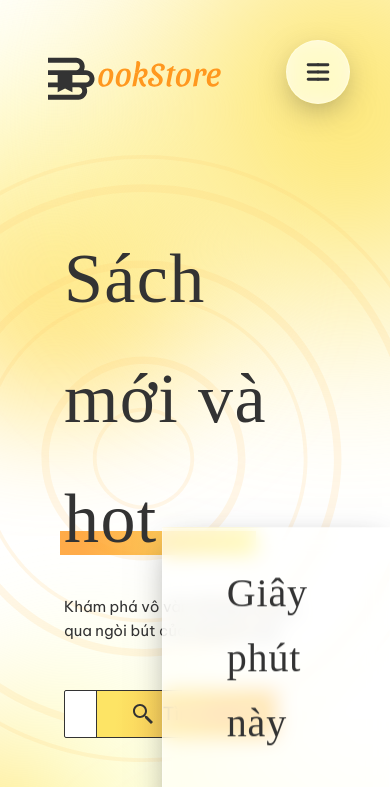
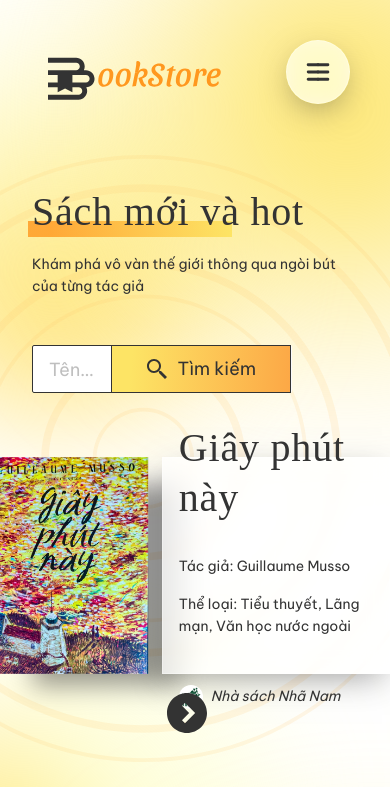
Before and after one commit to RyeNguyen/bookstore.ui, a React (Create React App) app: page / in a window 390 px wide. Shown: the top 787 px of the page. Built offline with nearby package versions, Linux system fonts and the light colour scheme; a web font is replaced by a local one.

Commit message:
Thêm hiệu ứng stagger cho BookCard ở Home, tiếp tục implement responsiveness cho hero section

```diff
--- a/src/components/HeadlineContainer/HeadlineContainer.styles.scss
+++ b/src/components/HeadlineContainer/HeadlineContainer.styles.scss
@@ -6,6 +6,7 @@
     z-index: 1;
 
     &__container {
+        display: inline-block;
         width: auto;
         position: relative;
     }
@@ -19,3 +20,13 @@
         z-index: 0;
     }
 }
+
+@media (max-width: 640px) {
+    .headline {
+        &__decoration {
+            width: 85%;
+            height: 1.6rem;
+            bottom: 0 !important;
+        }
+    }
+}
--- a/src/components/Navbar/Navbar.styles.scss
+++ b/src/components/Navbar/Navbar.styles.scss
@@ -179,6 +179,7 @@
       &-item {
         display: flex;
         gap: 1.6rem;
+        margin-bottom: 1.6rem;
         cursor: pointer;
       }
     }
--- a/src/components/Navbar/NavbarMobile.component.jsx
+++ b/src/components/Navbar/NavbarMobile.component.jsx
@@ -18,7 +18,10 @@ const navMenuVariants = {
         padding: 0,
         borderRadius: '50%',
         transition: {
-            duration: 0.5
+            duration: 0.3,
+            staggerChildren: 2,
+            delayChildren: 0.4,
+            when: 'beforeChildren'
         }
     },
     visible: {
@@ -29,8 +32,9 @@ const navMenuVariants = {
         right: 0,
         borderRadius: 0,
         transition: {
-            duration: 0.5,
+            duration: 0.3,
             staggerChildren: 2,
+            delayChildren: 0.4,
             when: 'beforeChildren'
         }
     }
@@ -38,6 +42,7 @@ const navMenuVariants = {
 
 const navMenuItemVariants = {
     hidden: {
+        display: 'none',
         x: -120,
         opacity: 0,
         transition: {
@@ -45,6 +50,7 @@ const navMenuItemVariants = {
         }
     },
     visible: {
+        display: 'flex',
         x: 0,
         opacity: 1,
         transition: {
--- a/src/components/NumberBox/NumberBox.component.jsx
+++ b/src/components/NumberBox/NumberBox.component.jsx
@@ -8,7 +8,7 @@ const NumberBox = () => {
     return (
         <div className='number-box'>
             <Button buttonText='-'/>
-            <input type="text"/>
+            <input className='number-box__input' type="text"/>
             <Button buttonText='+'/>
         </div>
     )
--- a/src/components/NumberBox/Numberbox.styles.scss
+++ b/src/components/NumberBox/Numberbox.styles.scss
@@ -2,6 +2,9 @@
 @use "../../styles/abstracts/mixins" as *;
 
 .number-box {
+  display: inline-flex;
+  align-items: center;
+
   button {
     width: 3.2rem;
     min-height: 3.2rem;
@@ -11,4 +14,12 @@
       @include centerBox;
     }
   }
+
+  &__input {
+    width: 4.8rem;
+    height: 3.2rem;
+    padding: 0 4px !important;
+    border-left: none !important;
+    border-right: none !important;
+  }
 }
--- a/src/pages/Home/Home.component.jsx
+++ b/src/pages/Home/Home.component.jsx
@@ -65,6 +65,21 @@ const bookVariants = {
   },
 };
 
+const mobileBookVariants = {
+  hidden: {
+    opacity: 0,
+    x: '-30vw'
+  },
+  visible: {
+    opacity: 1,
+    x: '-12vw',
+    transition: {
+      duration: 1,
+      ease: "easeInOut",
+    },
+  }
+}
+
 const doodleVariants = {
   animationOne: {
     opacity: 0.5,
@@ -81,6 +96,32 @@ const doodleVariants = {
     },
   },
 };
+
+const categoriesVariants = {
+  hidden: {},
+  visible: {
+    transition: {
+      when: 'beforeChildren',
+      delayChildren: 0.2,
+      staggerChildren: 0.2
+    }
+  }
+}
+
+const categoriesItemVariants = {
+  hidden: {
+    y: '4rem',
+    opacity: 0
+  },
+  visible: {
+    y: 0,
+    opacity: 1,
+    transition: {
+      type: 'spring',
+      duration: 0.7
+    }
+  }
+}
 
 const Home = () => {
   const [heroBookName, setHeroBookName] = useState("");
@@ -166,14 +207,8 @@ const Home = () => {
             src={heroBookImg}
             alt="hero"
             className="hero__img"
-            variants={bookVariants}
+            variants={window.matchMedia("(max-width: 1024px)").matches ? mobileBookVariants : bookVariants}
           />
-
-          {/* <img
-          src={heroBookImg}
-          alt="hero"
-          className="hero__img"
-          /> */}
 
           <m.div transition={{ duration: 0.6 }} className="hero__img-info">
             <m.div
@@ -275,11 +310,17 @@ const Home = () => {
             ))}
           </div>
 
-          <m.div transition={{staggerChildren: 2}} className="categories--right">
+          <m.div
+              variants={categoriesVariants}
+              initial='hidden'
+              whileInView='visible'
+              viewport={{ once: true }}
+              className="categories--right"
+          >
             {/*Hiển thị nhiều sách hơn ở màn lớn hơn*/}
             {BookList.slice(0, window.matchMedia("(min-width: 1600px)").matches ? 8 : 6).map((book) => {
               return (
-                  <m.div variants={subHeadlineVariants} initial='hidden' animate='visible' key={book.id} className="categories__card">
+                  <m.div variants={categoriesItemVariants} key={book.id} className="categories__card">
                     <BookCard data={book} />
                   </m.div>
               )})
--- a/src/pages/Home/Home.styles.scss
+++ b/src/pages/Home/Home.styles.scss
@@ -220,5 +220,62 @@
     &--left {
       width: 80%;
     }
+
+    &__img {
+      &-button {
+        width: 6.4rem;
+        height: 6.4rem;
+      }
+    }
   }
 }
+
+@media (max-width: 900px) {
+  .hero {
+    &--left {
+      width: 100%;
+    }
+
+    &__img {
+      width: 40%;
+
+      &-info {
+        padding: 3.2rem;
+      }
+    }
+  }
+}
+
+@media (max-width: 640px) {
+  .hero {
+    padding: 3.2rem;
+
+    &__img {
+      width: 50%;
+
+      &-info {
+        width: 70%;
+        top: 0;
+        right: -3.2rem;
+        padding: 1.6rem;
+        bottom: 0;
+        transform: translateY(0);
+
+        &--left {
+          width: 100%;
+        }
+
+        &--right {
+          position: absolute;
+          bottom: -6.4rem;
+          left: 0;
+        }
+      }
+
+      &-button {
+        width: 4.8rem;
+        height: 4.8rem;
+      }
+    }
+  }
+}
--- a/src/styles/base/typography.scss
+++ b/src/styles/base/typography.scss
@@ -86,3 +86,18 @@ h3 {
     font-size: 4rem !important;
   }
 }
+
+@media (max-width: 640px) {
+  body {
+    font-size: 1.4rem !important;
+  }
+
+  h1, h2 {
+    font-size: 4rem !important;
+    line-height: 5rem;
+  }
+
+  h3 {
+    font-size: 2rem !important;
+  }
+}
```
